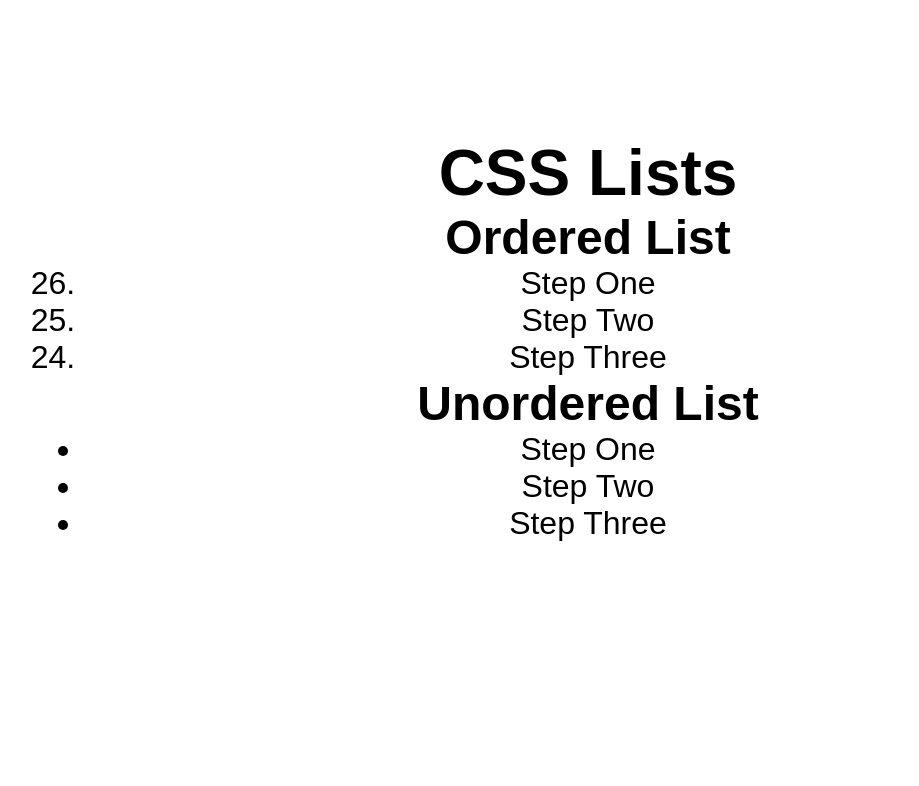
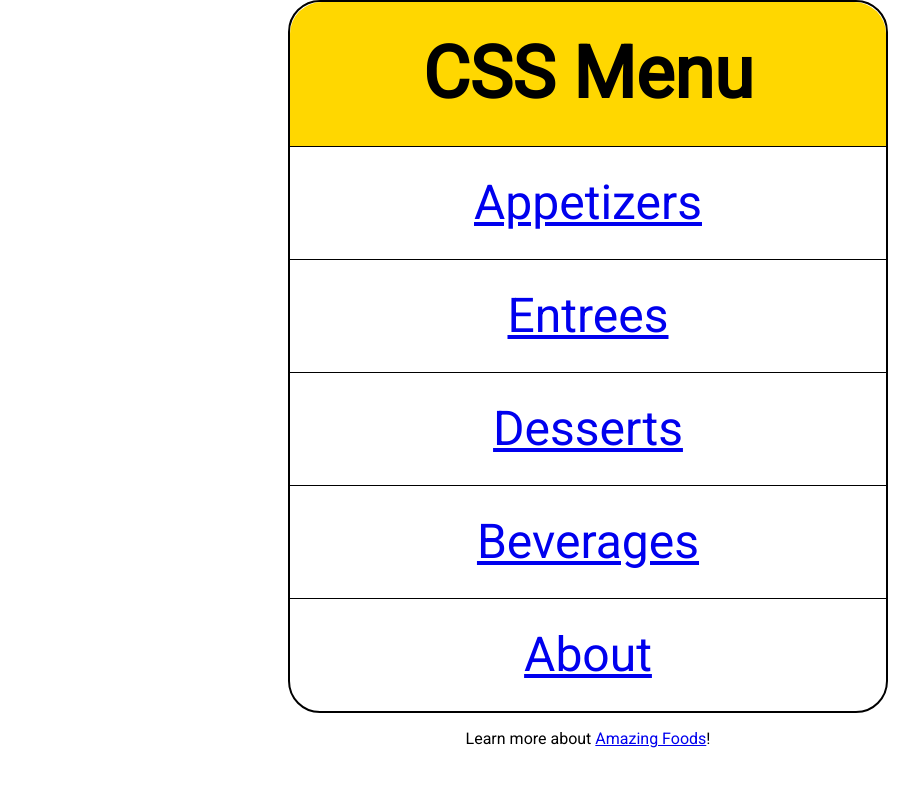
Before and after one commit to luciamartinelli/study-css, a plain HTML site: page index.html in a window 1280 px wide. Shown: the whole page, without its empty margins (52-971 px from the left). Drawn offline with Linux system fonts and the light colour scheme.

Commit message:
Mini project

```diff
--- a/css/style.css
+++ b/css/style.css
@@ -1,26 +1,57 @@
 @import url("https://fonts.googleapis.com/css2?family=Roboto&display=swap");
-
-body {
-  padding: 10%;
-  font-size: 2rem;
-  font-family: "Roboto", sans-serif;
-}
 
 * {
   margin: 0;
-  padding: 0%;
-  box-sizing: border box;
+  padding: 0;
+  box-sizing: border-box;
 }
 
 body {
-  margin: 0.5rem;
-  font-family: "Robot", sans-serif;
+  margin: 0.5;
+  font-family: "Roboto", sans-serif;
   text-align: center;
 }
 
 nav {
-  border: 2px soldi black;
+  border: 2px solid black;
   border-radius: 2rem;
   margin: 0 auto 1rem;
   max-width: 600px;
+  font-size: 3rem;
+  line-height: 7rem;
 }
+
+h2 {
+  padding: 1rem;
+  background: gold;
+  border-radius: 2rem 2rem 0 0;
+}
+
+ul {
+  list-style-type: none;
+}
+
+li {
+  border-top: 1px solid black;
+}
+
+li a {
+  display: block;
+}
+
+li a,
+li a: visited {
+  text-decoration: none;
+  color: black;
+}
+
+li a:hover,
+li a:focus {
+  background: black;
+  color: whitesmoke;
+  cursor: pointer;
+}
+
+li:last-child a {
+  border-radius: 0 0 2rem 2rem;
+}
--- a/index.html
+++ b/index.html
@@ -4,31 +4,27 @@
     <meta charset="UTF-8" />
     <meta http-equiv="X-UA-Compatible" content="IE=edge" />
     <meta name="viewport" content="width=device-width, initial-scale=1.0" />
-    <title>CSS Lists</title>
-    <link rel="stylesheet" href="/css/style.css" />
+    <title>CSS Menu</title>
+    <link rel="stylesheet" href="css/style.css" />
   </head>
 
   <body>
-    <header>
-      <h1>CSS Lists</h1>
-    </header>
-    <main>
-      <article>
-        <h2>Ordered List</h2>
-        <ol star="5" reversed>
-          <li value="26">Step One</li>
-          <li>Step Two</li>
-          <li>Step Three</li>
-        </ol>
-      </article>
-      <article>
-        <h2>Unordered List</h2>
-        <ul>
-          <li>Step One</li>
-          <li>Step Two</li>
-          <li>Step Three</li>
-        </ul>
-      </article>
-    </main>
+    <nav>
+      <h2>CSS Menu</h2>
+      <ul>
+        <li><a href="one.html">Appetizers</a></li>
+        <li><a href="one.html">Entrees</a></li>
+        <li><a href="two.html">Desserts</a></li>
+        <li><a href="two.html">Beverages</a></li>
+        <li><a href="two.html">About</a></li>
+      </ul>
+    </nav>
+    <p>
+      Learn more about
+      <a
+        href="https://www.cnn.com/travel/article/world-best-food-dishes/index.html"
+        >Amazing Foods</a
+      >!
+    </p>
   </body>
 </html>
```
